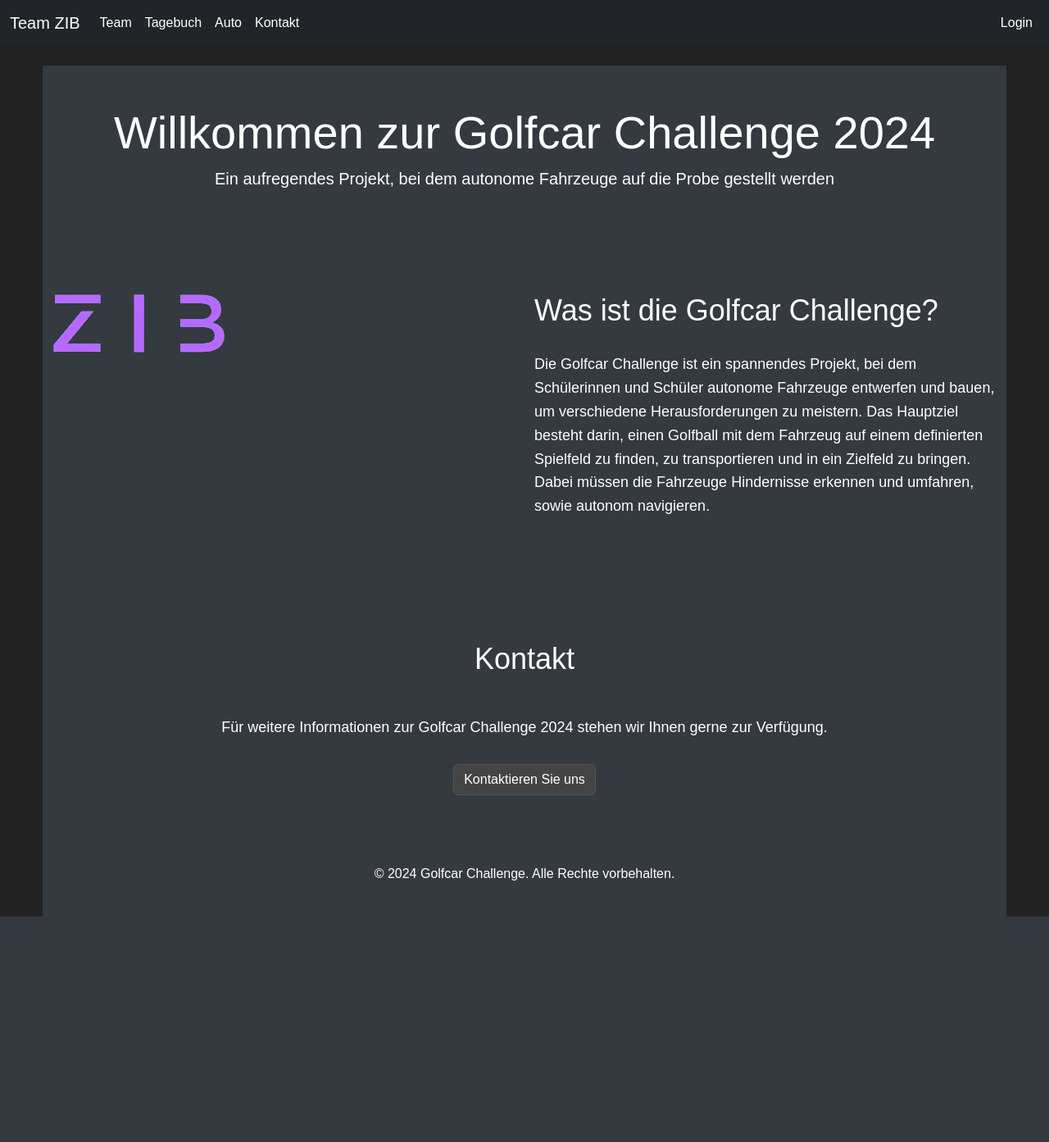
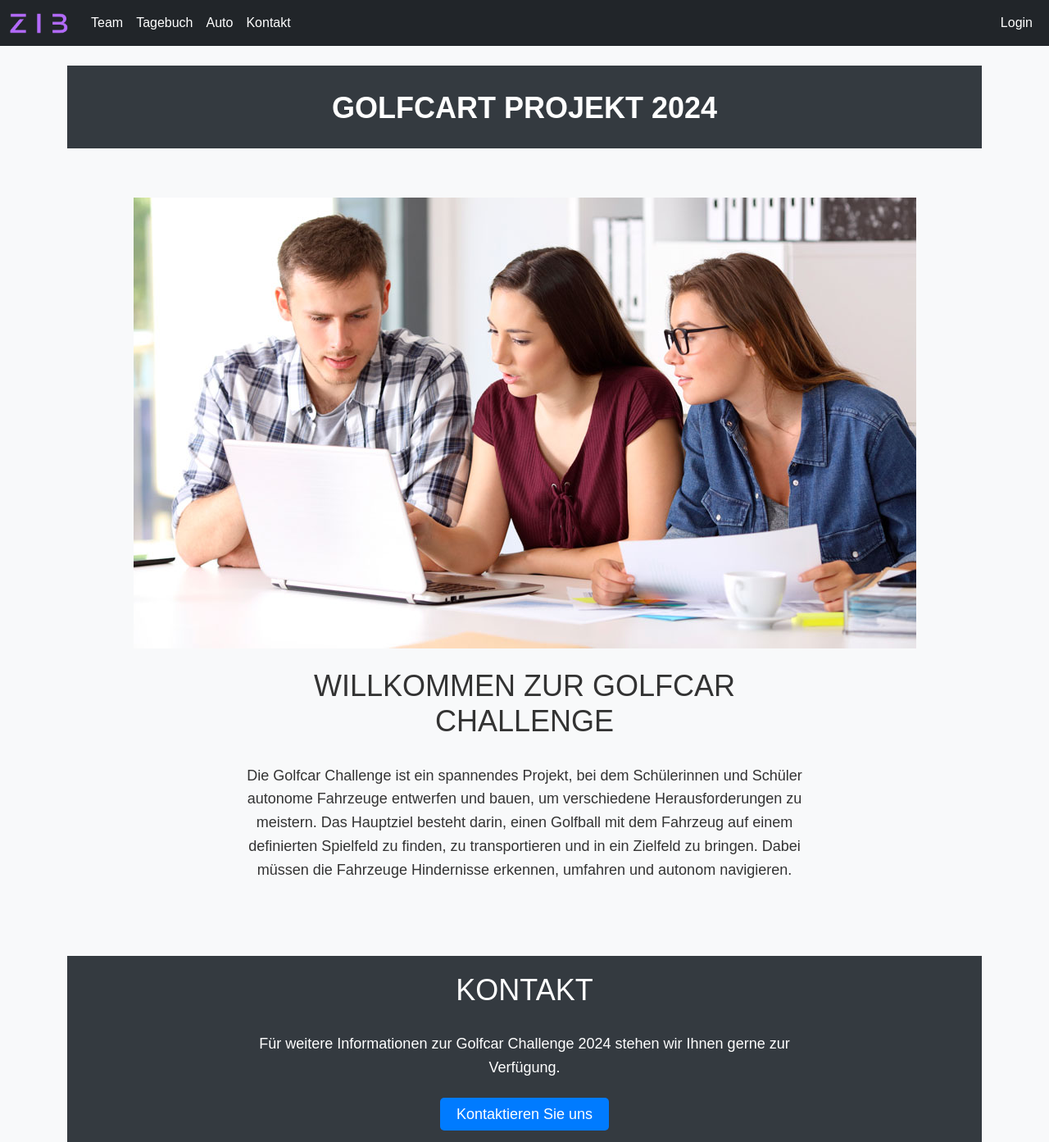
Before and after one commit to stbusale/GolfcartProjekt, a PHP site: page / in a window 1280 px wide. Shown: the whole page at 82% size. Before the commit the page ends 1118 px from the top, so only its background shows below. Run offline with PHP 8.4, Linux system fonts and the light colour scheme.

Commit message:
startseite

```diff
--- a/index.php
+++ b/index.php
@@ -15,7 +15,7 @@ if (session_status() == PHP_SESSION_NONE) {
     <!-- Bootstrap CSS -->
     <link href="https://cdn.jsdelivr.net/npm/bootstrap@5.3.0-alpha1/dist/css/bootstrap.min.css" rel="stylesheet">
     <link rel="icon" href="images/icon.png" type="image/x-icon">
-
+    <link href="styles/menustyle.css" rel="stylesheet">
     <!-- Custom CSS -->
     <style>
       body {
@@ -32,7 +32,8 @@ if (session_status() == PHP_SESSION_NONE) {
 
 <nav class="navbar navbar-expand-lg navbar-dark bg-dark">
   <div class="container-fluid">
-    <a class="navbar-brand" href="index.php">Team ZIB</a>
+  <a class="navbar-brand" href="index.php" style="display: inline-block; width: 75px; height: 25px; background-image: url('images/logo.png'); background-size: contain; background-repeat: no-repeat;"></a>
+
     <button class="navbar-toggler" type="button" data-bs-toggle="collapse" data-bs-target="#navbarSupportedContent" aria-controls="navbarSupportedContent" aria-expanded="false" aria-label="Toggle navigation">
       <span class="navbar-toggler-icon"></span>
     </button>
--- a/startseite.php
+++ b/startseite.php
@@ -5,82 +5,98 @@
     <meta name="viewport" content="width=device-width, initial-scale=1.0">
     <title>Startseite - Golfcar Challenge</title>
     <!-- Bootstrap CSS -->
-    <link href="https://cdn.jsdelivr.net/npm/bootstrap@5.3.0-alpha1/dist/css/bootstrap.min.css" rel="stylesheet">
-    <link href="style.css" rel="stylesheet">
+    <link href="https://cdnjs.cloudflare.com/ajax/libs/twitter-bootstrap/5.3.0-alpha1/css/bootstrap.min.css" rel="stylesheet">
     <!-- Custom CSS -->
     <style>
-        /* Benutzerdefiniertes CSS */
         body {
             font-family: Arial, sans-serif;
-            background-color: #f0f0f0;
-            padding: 0px;
+            background-color: #f8f9fa;
+            color: #333;
+            margin: 0;
+            padding: 0;
+        }
+        header {
+            background-color: #343a40;
+            color: #fff;
+            padding: 20px 0;
+            text-align: center;
+        }
+        .main-title {
+            font-size: 36px;
+            font-weight: bold;
+            margin-top: 10px;
+            text-transform: uppercase;
         }
         .section {
             padding: 60px 0;
-            background-color: #343a40; /* Dunkler Hintergrund für Abschnitte */
-            color: #fff; /* Weiße Textfarbe */
+            text-align: center;
         }
         .section-heading {
             font-size: 36px;
             margin-bottom: 30px;
+            text-transform: uppercase;
         }
         .section-content {
             font-size: 18px;
             line-height: 1.6;
             margin-bottom: 30px;
         }
-        .bg-dark-custom {
-            background-color: #343a40 !important; /* Dunkle Hintergrundfarbe für Header und Footer */
+        footer {
+            background-color: #343a40;
+            color: #fff;
+            text-align: center;
+            padding: 20px 0;
         }
-        .text-white-custom {
-            color: #fff !important; /* Weiße Textfarbe für Header und Footer */
+        .contact-btn {
+            font-size: 18px;
+            text-decoration: none;
+            padding: 10px 20px;
+            color: #fff;
+            background-color: #007bff;
+            border-radius: 5px;
+            transition: background-color 0.3s ease;
+        }
+        .contact-btn:hover {
+            background-color: #0056b3;
         }
     </style>
 </head>
 <body>
 
 <!-- Header -->
-<header class="bg-dark-custom text-white-custom py-5">
-    <div class="container text-center">
-        <h1 class="display-4">Willkommen zur Golfcar Challenge 2024</h1>
-        <p class="lead">Ein aufregendes Projekt, bei dem autonome Fahrzeuge auf die Probe gestellt werden</p>
+<header>
+    <div class="container">
+        <h1 class="main-title">Golfcart Projekt 2024</h1>
     </div>
 </header>
 
-<!-- Überblick -->
+<!-- Gruppenbild -->
 <section class="section">
     <div class="container">
+        <img src="images/gruppenbild.jpg" alt="Gruppenbild" class="img-fluid mb-4">
         <div class="row">
-            <div class="col-lg-6">
-                <img src="images/logo.png" alt="" class="img-fluid">
-            </div>
-            <div class="col-lg-6">
-                <h2 class="section-heading">Was ist die Golfcar Challenge?</h2>
-                <p class="section-content">Die Golfcar Challenge ist ein spannendes Projekt, bei dem Schülerinnen und Schüler autonome Fahrzeuge entwerfen und bauen, um verschiedene Herausforderungen zu meistern. Das Hauptziel besteht darin, einen Golfball mit dem Fahrzeug auf einem definierten Spielfeld zu finden, zu transportieren und in ein Zielfeld zu bringen. Dabei müssen die Fahrzeuge Hindernisse erkennen und umfahren, sowie autonom navigieren.</p>
+            <div class="col-md-8 offset-md-2">
+                <h2 class="section-heading">Willkommen zur Golfcar Challenge</h2>
+                <p class="section-content">Die Golfcar Challenge ist ein spannendes Projekt, bei dem Schülerinnen und Schüler autonome Fahrzeuge entwerfen und bauen, um verschiedene Herausforderungen zu meistern. Das Hauptziel besteht darin, einen Golfball mit dem Fahrzeug auf einem definierten Spielfeld zu finden, zu transportieren und in ein Zielfeld zu bringen. Dabei müssen die Fahrzeuge Hindernisse erkennen, umfahren und autonom navigieren.</p>
             </div>
         </div>
     </div>
 </section>
 
 <!-- Kontakt -->
-<section class="section">
+<footer>
     <div class="container">
-        <h2 class="section-heading text-center mb-5">Kontakt</h2>
-        <p class="section-content text-center">Für weitere Informationen zur Golfcar Challenge 2024 stehen wir Ihnen gerne zur Verfügung.</p>
-        <div class="text-center">
-            <a href="kontakt.php" class="btn btn-primary">Kontaktieren Sie uns</a>
+        <div class="row">
+            <div class="col-md-8 offset-md-2">
+                <h2 class="section-heading">Kontakt</h2>
+                <p class="section-content">Für weitere Informationen zur Golfcar Challenge 2024 stehen wir Ihnen gerne zur Verfügung.</p>
+                <a href="kontakt.php" class="contact-btn">Kontaktieren Sie uns</a>
+            </div>
         </div>
-    </div>
-</section>
-
-<!-- Footer -->
-<footer class="bg-dark-custom text-white-custom py-4">
-    <div class="container text-center">
-        <p>&copy; 2024 Golfcar Challenge. Alle Rechte vorbehalten.</p>
     </div>
 </footer>
 
 <!-- Bootstrap Bundle with Popper -->
-<script src="https://cdn.jsdelivr.net/npm/bootstrap@5.3.0-alpha1/dist/js/bootstrap.bundle.min.js"></script>
+<script src="https://cdnjs.cloudflare.com/ajax/libs/twitter-bootstrap/5.3.0-alpha1/js/bootstrap.bundle.min.js"></script>
 </body>
 </html>
--- /dev/null
+++ b/styles/menustyle.css
@@ -0,0 +1,7 @@
+.navbar-brand, .navbar-nav .nav-link {
+    color: #fff; /* Weiße Textfarbe für die Navigationslinks */
+}
+
+.navbar-brand:hover, .navbar-nav .nav-link:hover {
+    color: #b26aff; /* Farbe für Navigationslinks beim Hover */
+}
```
Also changed, not shown: images/gruppenbild.jpg (added).
